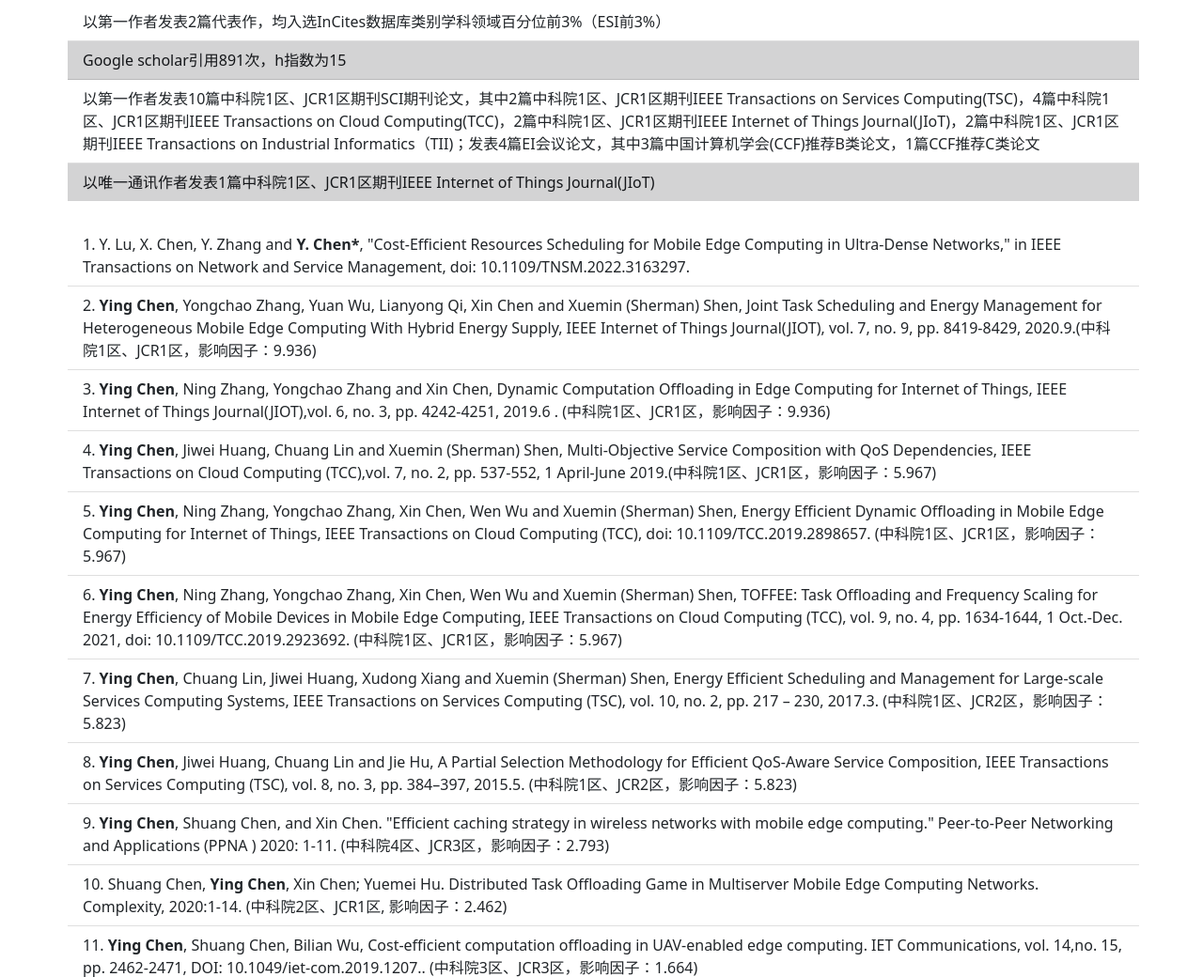
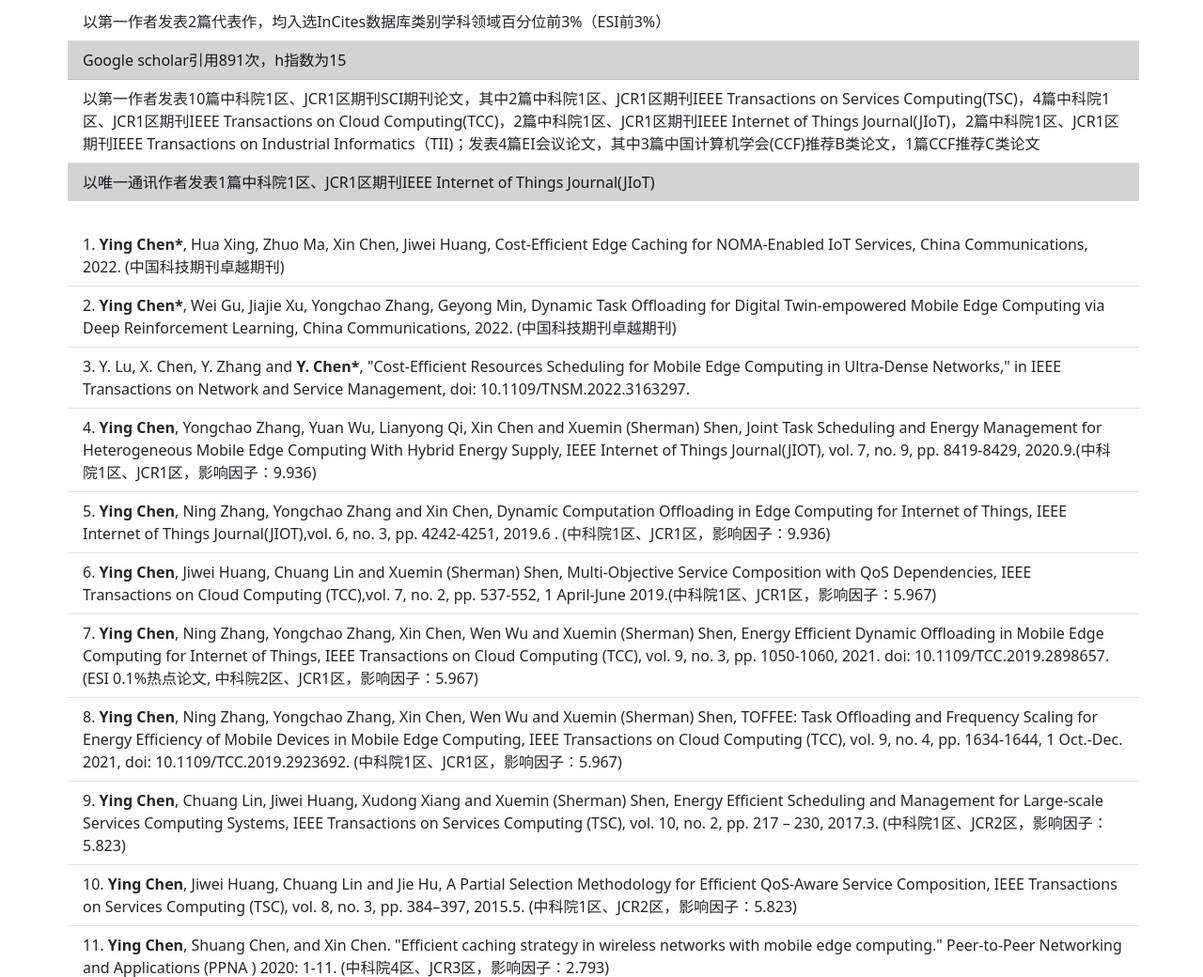
Before and after one commit to hialary/hialary.github.io, a plain HTML site: page index.html in a window 1280 px wide. Shown: the part 1384-2424 px from the top of the page at 94% size. Drawn offline with Linux system fonts and the light colour scheme.

Commit message:
update paper

```diff
--- a/index.html
+++ b/index.html
@@ -156,6 +156,10 @@
                 <ol class="list-group list-group-numbered list-group-flush">
                     <!-- 论文列表 -->
                     <!-- 论文一 -->
+                    <li class="list-group-item list-group-item-action"><strong>Ying Chen*</strong>, Hua Xing, Zhuo Ma, Xin Chen, Jiwei Huang, Cost-Efficient Edge Caching for NOMA-Enabled IoT Services, China Communications, 2022. (中国科技期刊卓越期刊)
+                    </li>
+                    <li class="list-group-item list-group-item-action"><strong>Ying Chen*</strong>, Wei Gu, Jiajie Xu, Yongchao Zhang, Geyong Min, Dynamic Task Offloading for Digital Twin-empowered Mobile Edge Computing via Deep Reinforcement Learning, China Communications, 2022. (中国科技期刊卓越期刊)
+                    </li>
                     <li class="list-group-item list-group-item-action">Y. Lu, X. Chen, Y. Zhang and <strong>Y. Chen*</strong>,
                         "Cost-Efficient Resources Scheduling for Mobile Edge Computing
                         in Ultra-Dense Networks," in IEEE Transactions on Network and Service Management, doi:
@@ -180,8 +184,8 @@
                     <li class="list-group-item list-group-item-action"><strong>Ying Chen</strong>, Ning Zhang, Yongchao
                         Zhang, Xin Chen, Wen Wu and Xuemin
                         (Sherman) Shen, Energy Efficient Dynamic Offloading in Mobile Edge Computing for Internet of
-                        Things, IEEE Transactions on Cloud Computing (TCC), doi: 10.1109/TCC.2019.2898657.
-                        (中科院1区、JCR1区，影响因子：5.967)
+                        Things, IEEE Transactions on Cloud Computing (TCC), vol. 9, no. 3, pp. 1050-1060, 2021. doi: 10.1109/TCC.2019.2898657.
+                        (ESI 0.1%热点论文, 中科院2区、JCR1区，影响因子：5.967)
                     </li>
                     <li class="list-group-item list-group-item-action"><strong>Ying Chen</strong>, Ning Zhang, Yongchao
                         Zhang, Xin Chen, Wen Wu and Xuemin
```
